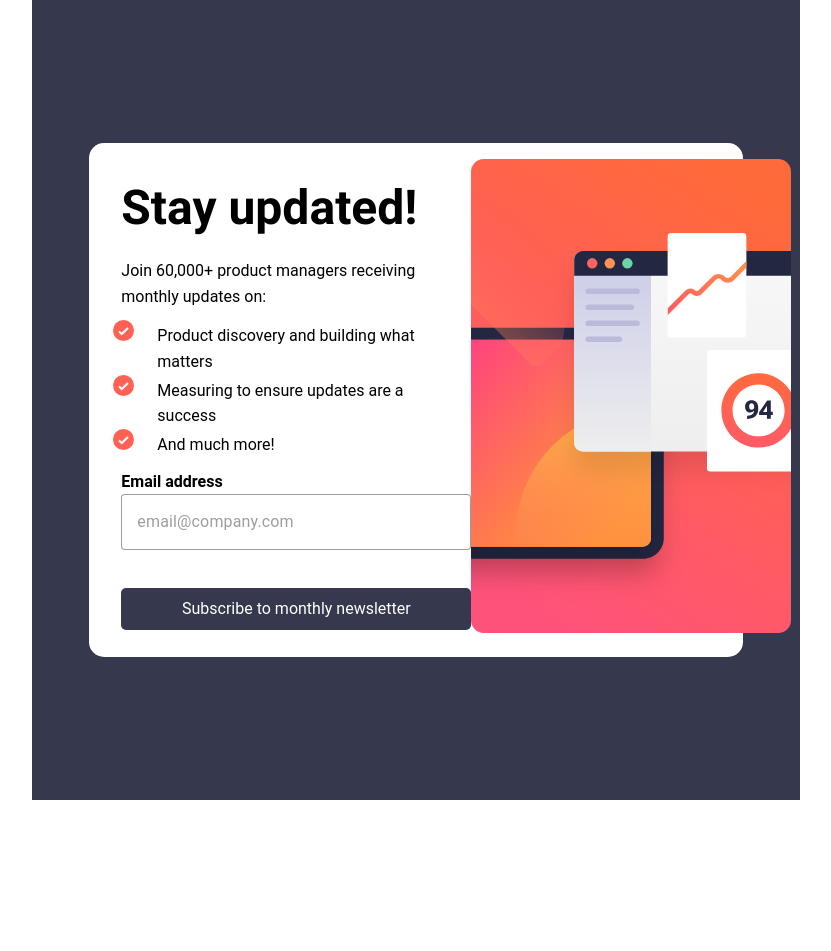
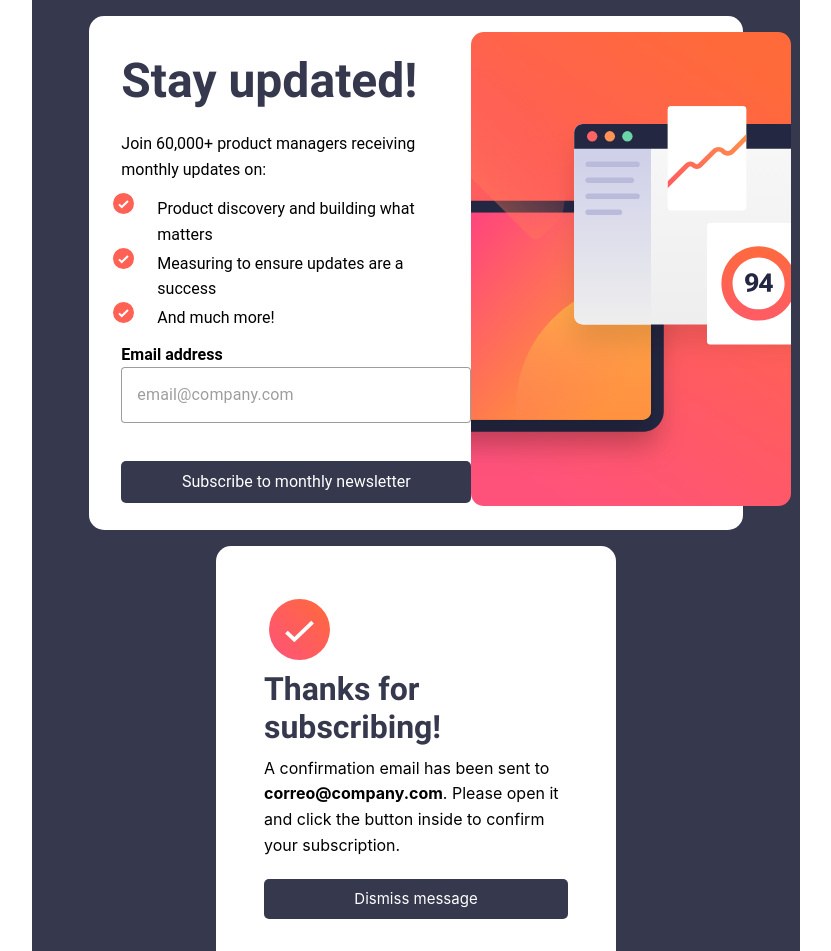
Before and after one commit to inigopanos/newsletter-project, a Vue app in the folder newsletter-project/: page / in a window 1280 px wide. Shown: the top 951 px of the page, without its empty margins (224-1055 px from the left). Before the commit the page ends 800 px from the top, so only its background shows below. Built offline with nearby package versions, Linux system fonts and the light colour scheme.

Commit message:
Añadido botón de éxito

```diff
--- a/newsletter-project/src/components/newsletter-component/Newsletter.vue
+++ b/newsletter-project/src/components/newsletter-component/Newsletter.vue
@@ -23,26 +23,27 @@
               type="email"
               variant="outlined"
               class="v-text"
+              id="email"
             ></v-text-field>
             <button class="submit-button">Subscribe to monthly newsletter</button>
           </form>
         </div>
       </div>
-
+    </div>
     <!-- Sign-up form end -->
 
     <!-- Success message start -->
-      <!-- <div class="newsletter__message">
+    <div class="confirm__message">
+      <img src="../../assets/images/icon-success.svg" alt="">
       <h2>Thanks for subscribing!</h2>
       <p>
-          A confirmation email has been sent to ash@loremcompany.com. Please open it and click the
+        A confirmation email has been sent to <b>correo@company.com</b>. Please open it and click the
         button inside to confirm your subscription.
       </p>
 
       <button>Dismiss message</button>
-      </div> -->
+    </div>
     <!-- Success message end -->
-    </div>
   </body>
 </template>
 
@@ -64,6 +65,7 @@ export default {
 </script>
 
 <style scoped lang="scss">
+
 @font-face {
   font-family: 'Roboto-Bold';
   src: url('../../assets/fonts/Roboto-Bold.ttf');
@@ -94,9 +96,10 @@ body {
     font-family: 'Roboto-Bold', sans-serif;
     font-weight: 700;
     font-size: 3rem;
+    color: hsl(235, 18%, 26%);
   }
 
-  p{
+  p {
     font-size: 16px;
   }
 
@@ -151,7 +154,7 @@ body {
     width: 350px;
     cursor: pointer;
   }
-  .submit-button:hover{
+  .submit-button:hover {
     background-color: hsl(4, 100%, 67%);
   }
 
@@ -160,4 +163,54 @@ body {
     cursor: pointer;
   }
 }
+
+.confirm__message{
+  background-color: white;
+  display: flex;
+  flex-direction: column;
+  color: black;
+  max-width: 25rem;
+  align-items: center;
+  padding: 3rem;
+  border-radius: 15px;
+
+  img{
+    align-self: flex-start;
+    width: 20%;
+    height: 50%;
+    margin: 5px;
+  }
+
+  h2{
+    font-family: 'Roboto-Bold', sans-serif;
+    font-weight: 700;
+    font-size: 2rem;
+    width: 100%;
+    margin: 5px;
+    color: hsl(235, 18%, 26%);
+    line-height: normal;
+  }
+
+  p{
+    font-size: 16px;
+    margin: 5px;
+    width: 100%;
+  }
+
+  button {
+    background-color: hsl(235, 18%, 26%);
+    color: white;
+    border: none;
+    padding: 0.5rem 1rem;
+    border-radius: 5px;
+    margin-top: 1rem;
+    width: 100%;
+    cursor: pointer;
+  }
+  button:hover {
+    background-color: hsl(4, 100%, 67%);
+  }
+
+
+}
 </style>
```
Lines whose indentation alone changed are shown as unchanged.
